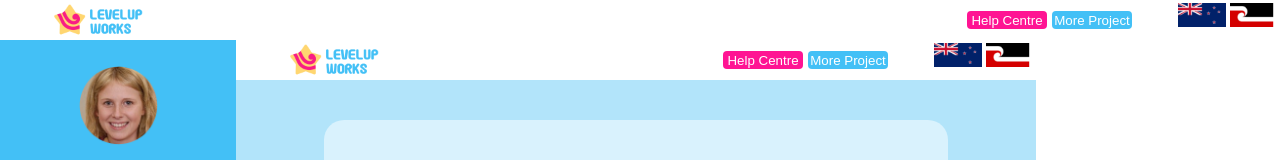
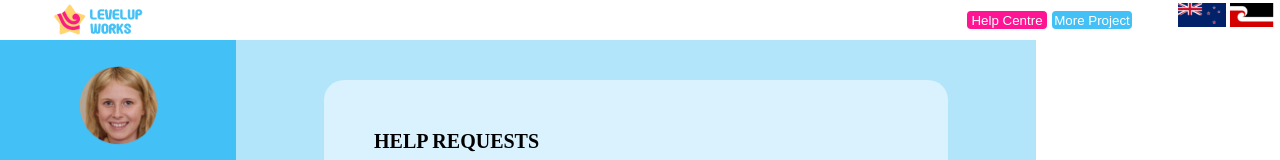
Before and after one commit to Mission-Ready/2502-L4FT17-missionx-frontend-t3, a React (Vite) app: page /teacher-dashboard/helpRequest in a window 1280 px wide. Shown: the top 160 px of the page. Built offline with nearby package versions, Linux system fonts and the light colour scheme.

Commit message:
fix students request dates

```diff
--- a/src/pages/Turqoise/HelpRequest/HelpRequest.jsx
+++ b/src/pages/Turqoise/HelpRequest/HelpRequest.jsx
@@ -2,7 +2,7 @@ import React from 'react'
 import styles from "./HelpRequest.module.css"
 import Header from '../../../common/Header';
 import SideBar from '../../../common/SideBar';
-import Footer from '../../../common/components/Footer';
+import Footer from '../../../common/Footer';
 import { useState } from 'react';
 
 
@@ -30,7 +30,7 @@ export default function HelpRequest() {
 
   return (
     <section>
-      <Header />
+      {/* <Header /> */}
 
       <section className={styles.sideBar}>
         {/* <SideBar></SideBar> */}
@@ -62,7 +62,7 @@ export default function HelpRequest() {
           </div>
         </section>
       </section>
-      <Footer></Footer>
+      {/* <Footer/> */}
     </section>
   );
 }
```
